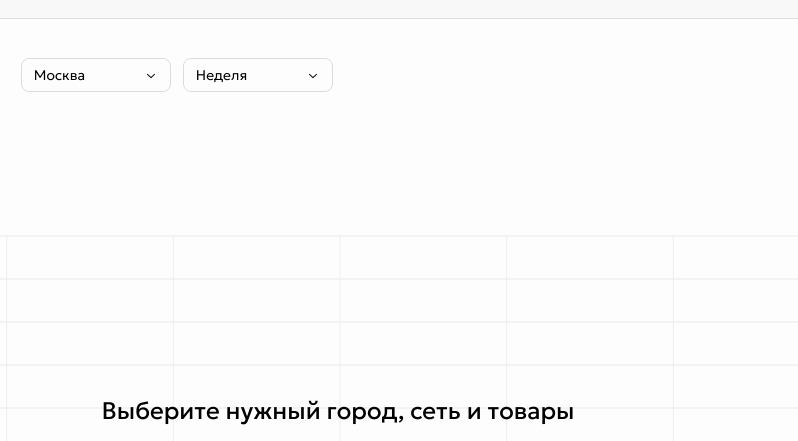
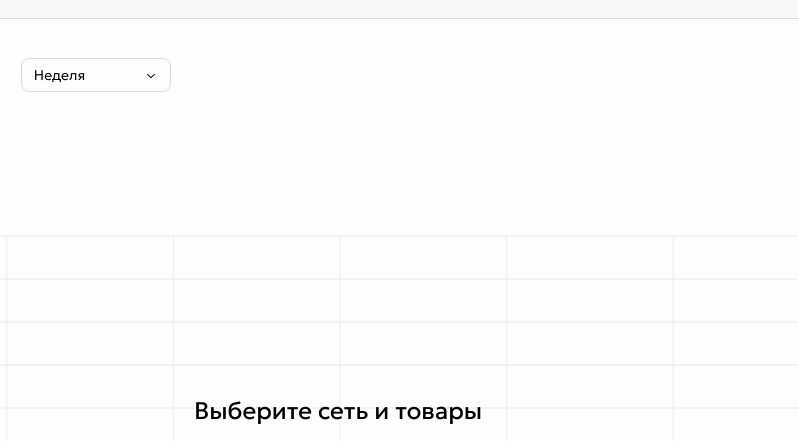
Before and after one commit to Gros-farm/Price_Monitoring, a website: page index.html in a window 1280 px wide. Shown: the top 441 px of the page, 482-1280 px from the left. Drawn offline with Linux system fonts and the light colour scheme; no server answers.

Commit message:
Remove city selector from price monitor

```diff
--- a/index.html
+++ b/index.html
@@ -39,15 +39,6 @@
             <h1>Мониторинг цен</h1>
             <div class="controls-row">
               <label class="select-label">
-                <span>Город</span>
-                <select id="citySelect">
-                  <option>Москва</option>
-                  <option>Санкт-Петербург</option>
-                  <option>Казань</option>
-                </select>
-              </label>
-
-              <label class="select-label">
                 <span>Период</span>
                 <select id="periodSelect">
                   <option value="week">Неделя</option>
@@ -67,7 +58,7 @@
             </div>
             <div class="chart-summary" id="chartSummary" hidden></div>
             <div class="chart-empty" id="chartEmpty">
-              <strong>Выберите нужный город, сеть и товары</strong>
+              <strong>Выберите сеть и товары</strong>
               <span>Отметьте товары в таблице ниже, чтобы увидеть динамику цен.</span>
               <span>Список товаров привязан к выбранной сети.</span>
             </div>
```
